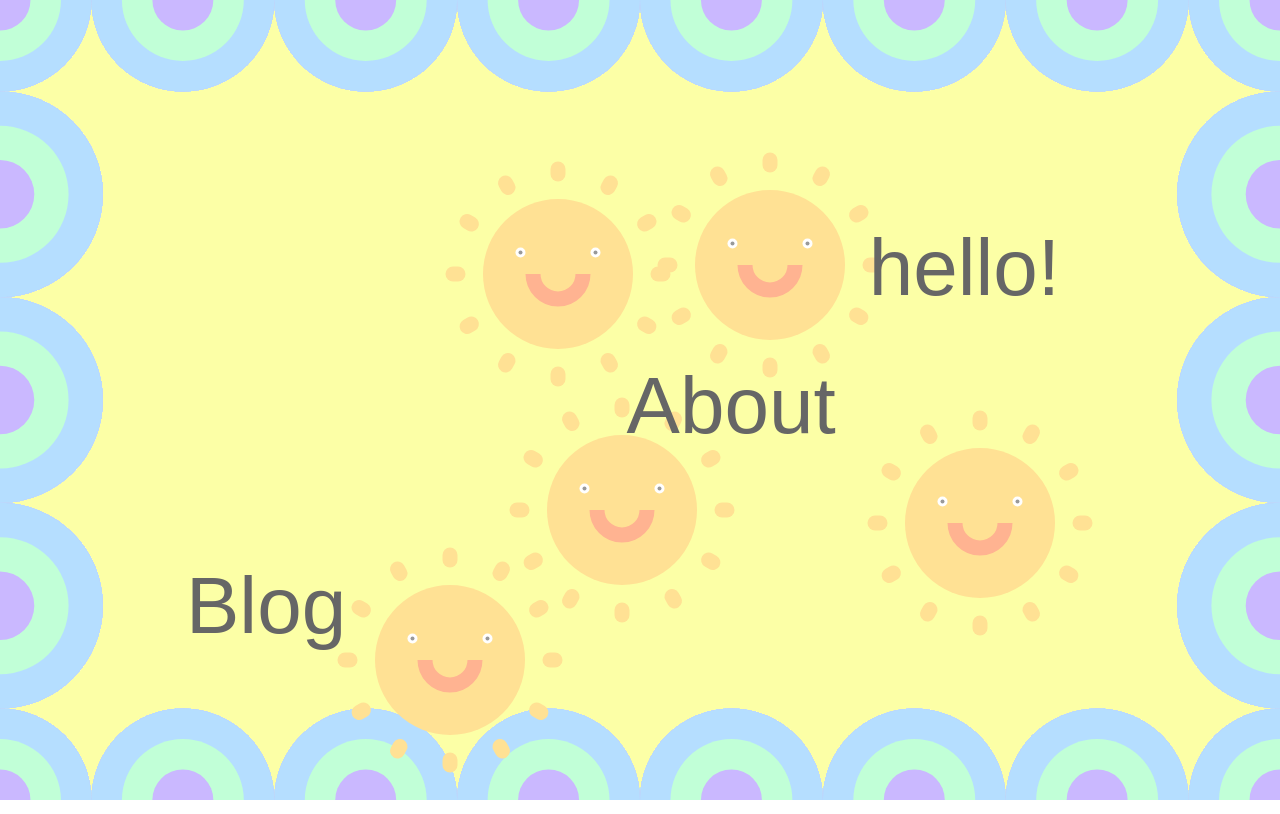
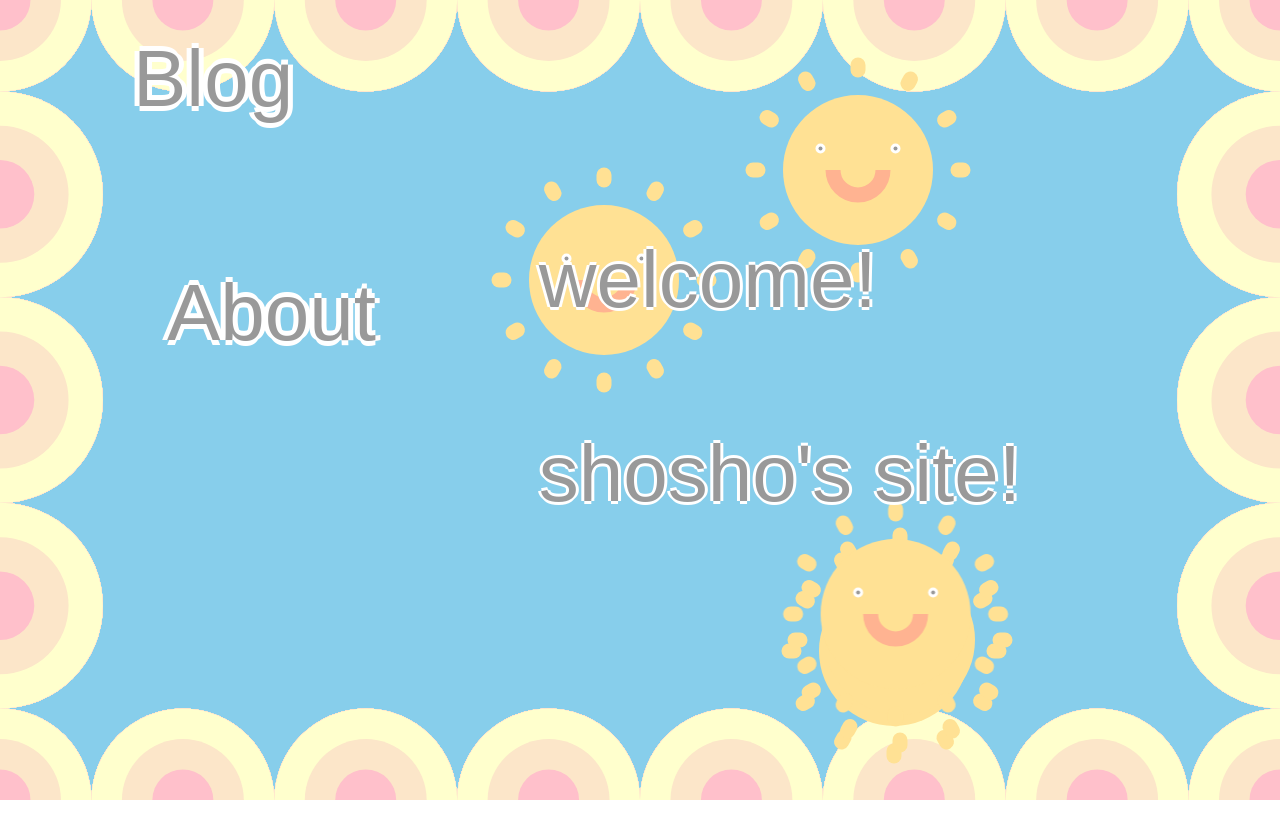
Before and after one commit to hishosho/blog, a Next.js app: page / in a window 1280 px wide. Built offline with nearby package versions, Linux system fonts and the light colour scheme.

Commit message:
[Style]: 更换主页配色

```diff
--- a/components/home/AnimationContent.tsx
+++ b/components/home/AnimationContent.tsx
@@ -7,6 +7,7 @@ interface AnimationEle {
   type: string;
   text?: string;
   path?: string;
+  padding?: number;
   x: number;
   y: number;
   vx: number;
@@ -28,20 +29,21 @@ const AnimationContent = (props: childProps) => {
 
   const raf = useRef<any>(null)
   const [animationEles] = useState<AnimationEle[]>([
-    {id: 'sun_1', type: 'sun', x: 0, y: 0, vx: 3, vy: 1.5},
+    {id: 'sun_1', type: 'sun', x: 0, y: 0, vx: -3, vy: -1.5},
     {id: 'sun_2', type: 'sun', x: 90, y: 100, vx: 2.5, vy: 2.5},
-    {id: 'sun_3', type: 'sun', x: 120, y: 100, vx: 3, vy: 3},
-    {id: 'sun_4', type: 'sun', x: 300, y: 100, vx: 2.5, vy: 3.5},
-    {id: 'sun_5', type: 'sun', x: 400, y: 100, vx: 1.8, vy: 2},
-    {id: 'text_1', type: 'text', text: 'hello!', x: 200, y: 0, vx: 2.2, vy: 3},
-    {id: 'about', type: 'text', text: 'About', path: '/about', x: 0, y: 100, vx: 1.3, vy: 2},
-    {id: 'blog', type: 'text', text: 'Blog', path: '/blog', x: 300, y: 200, vx: 1, vy: 1.8}
+    {id: 'sun_3', type: 'sun', x: 120, y: 100, vx: -1, vy: -3},
+    {id: 'sun_4', type: 'sun', x: 300, y: 100, vx: 3, vy: 4},
+    {id: 'sun_5', type: 'sun', x: 400, y: 100, vx: -1.8, vy: -2},
+    {id: 'text_1', type: 'text', text: 'welcome!',  padding: 400, x: 200, y: 0, vx: 2.2, vy: 3},
+    {id: 'text_2', type: 'text', text: `shosho's site!`, padding: 400, x: 200, y: 200, vx: 2.2, vy: 3},
+    {id: 'about', type: 'text', text: 'About', path: '/about', x: 0, y: 100, vx: -0.5, vy: -0.5},
+    {id: 'blog', type: 'text', text: 'Blog', path: '/blog', x: 300, y: 200, vx: 0.5, vy: 0.5}
   ])
 
   const run = useCallback(() => {
     if (raf.current !== void 0) {
       animationEles.map((ele) => {
-        if (ele.x + ele.vx > contentSize.width - 200 || ele.x + ele.vx <=0) {
+        if (ele.x + ele.vx > contentSize.width - (ele.padding || 200) || ele.x + ele.vx <=0) {
           ele.vx = -ele.vx
         }
 
@@ -80,11 +82,15 @@ const AnimationContent = (props: childProps) => {
     const style = {
       fontSize: '80px',
       fontWeight: 500,
-      color: '#666',
+      color: '#999',
       fontFamily: 'fantasy',
-      cursor: ''
+      cursor: '',
+      textShadow: '#fff 3px 0 0, #fff 0 3px 0, #fff -3px 0 0, #fff 0 -3px 0'
     }
-    if (item.path) style.cursor = 'pointer'
+    if (item.path) {
+      style.cursor = 'pointer'
+      style.textShadow = '#fff 5px 0 0, #fff 0 5px 0, #fff -5px 0 0, #fff 0 -5px 0'
+    }
     return (
     <div
       style={{ ...style }}
--- a/components/home/BackgroundCanvas.tsx
+++ b/components/home/BackgroundCanvas.tsx
@@ -26,7 +26,7 @@ const BackgroundCanvas = (props: childProps) => {
     clearTimeout(bgTimeout)
     // 小扇形的颜色，每次渲染变换颜色顺序达到动态效果
    // let colors: string[] = ['#7F7FD5', '#86A8E7', '#91EAE4']
-   let colors: string[] = ['#C1FFD7', '#B5DEFF', '#CAB8FF']
+   let colors: string[] = ['#FCE6C9', '#FFFFCD', '#FFC0CB']
 
     /**
      * 每个半圆（扇形）里画三个小半圆（扇形）
--- a/styles/Home.module.css
+++ b/styles/Home.module.css
@@ -1,5 +1,5 @@
 .container {
-  background-color: #FCFFA6;
+  background-color: #87CEEB;
 }
 .background {
   position: absolute;
```
